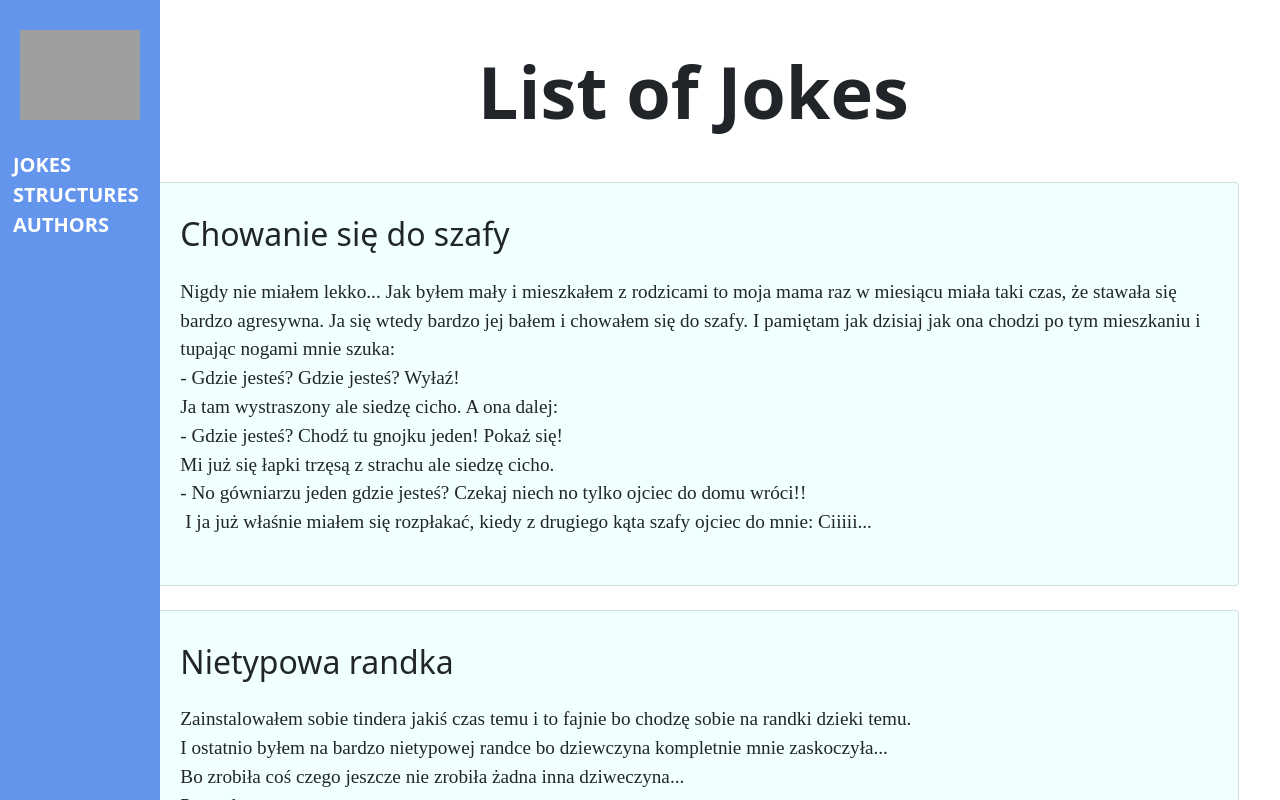
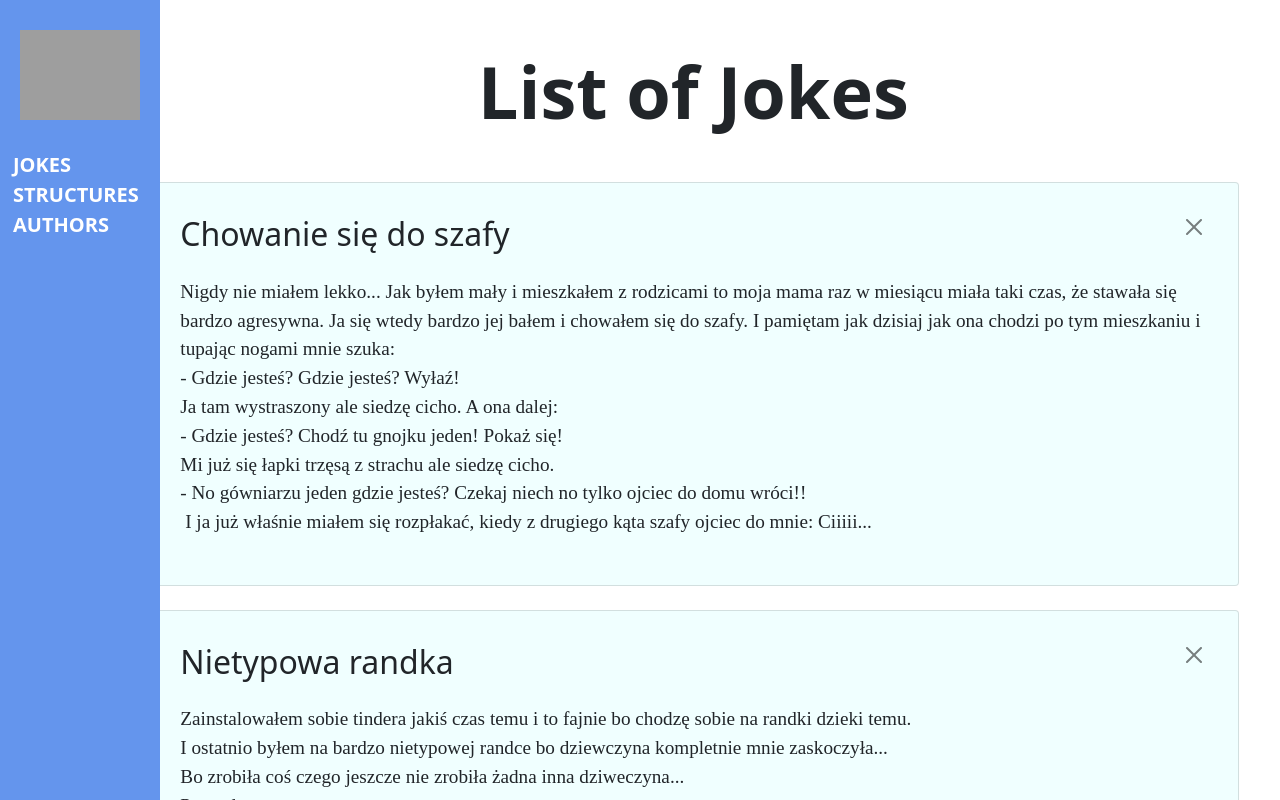
Before and after one commit to rpawluczuk/React-Joke-Factory, a React (Create React App) app: page / in a window 1280 px wide. Shown: the top 800 px of the page. Built offline with nearby package versions, Linux system fonts and the light colour scheme; grey boxes are pictures that could not be loaded.

Commit message:
Joke deletion option added

```diff
--- a/package.json
+++ b/package.json
@@ -10,6 +10,7 @@
     "react": "^18.1.0",
     "react-bootstrap": "^2.4.0",
     "react-dom": "^18.1.0",
+    "react-icons": "^4.3.1",
     "react-scripts": "^2.1.3",
     "web-vitals": "^2.1.4"
   },
--- a/src/App.js
+++ b/src/App.js
@@ -1,12 +1,9 @@
-import React, {useState} from "react";
+import React from "react";
 import "./App.css"
 import Sidebar from "./components/sidebar/Sidebar";
 import JokeMainView from "./components/jokemainview/JokeMainView";
-import JokeData from "./components/jokemainview/data/JokeData";
 
 function App() {
-
-  const [jokeList, setJokeList] = useState(JokeData)
 
   return (
         <div className="d-flex flex-row">
@@ -14,7 +11,7 @@ function App() {
             <Sidebar/>
           </div>
           <div className="col container">
-            <JokeMainView jokeList={jokeList}/>
+            <JokeMainView/>
           </div>
         </div>
   );
--- a/src/components/jokemainview/JokeMainView.js
+++ b/src/components/jokemainview/JokeMainView.js
@@ -1,10 +1,23 @@
 import React, {useState} from 'react';
 import SingleJoke from "./singlejoke/SingleJoke";
+import JokeData from "./data/JokeData";
 
-const JokeMainView = ({jokeList}) => {
+const JokeMainView = () => {
+
+  const [jokeList, setJokeList] = useState(JokeData)
+
+  const deleteJoke = (id) => {
+    if(window.confirm('Are you sure you want to delete?')) {
+      setJokeList(jokeList.filter((joke) => joke.id !== id))
+    }
+  }
 
   if (!jokeList || jokeList.length === 0) {
-    return <p>No Jokes</p>
+    return (
+        <div className='container'>
+          <p className="text-center display-6 m-5 fw-bolder" style={{ color: 'red'}}>No Jokes</p>
+        </div>
+    )
   }
 
   return (
@@ -12,9 +25,11 @@ const JokeMainView = ({jokeList}) => {
         <h1 className="text-center display-2 text-dark m-5 fw-bolder">List of
           Jokes</h1>
         {jokeList.map((joke, index) => (
-            <div className="card p-3 mb-4" style={{background: "azure"}}>
-              <SingleJoke key={joke.id} joke={joke}/>
-            </div>
+            <SingleJoke
+                key={joke.id}
+                joke={joke}
+                handleDelete={(id) => deleteJoke(id)}
+            />
         ))}
       </div>
   )
--- a/src/components/jokemainview/singlejoke/SingleJoke.js
+++ b/src/components/jokemainview/singlejoke/SingleJoke.js
@@ -1,13 +1,20 @@
 import React from 'react';
 
-const SingleJoke = ({joke}) => {
+const SingleJoke = ({joke, handleDelete }) => {
 
   return (
-      <div className='card-body'>
-        <div className='d-flex flex-row justify-content-between'>
-          <h2 className='card-title mb-4'> {joke.title} </h2>
+      <div className="card p-3 mb-4" style={{background: "azure"}}>
+        <div className='card-body'>
+          <div className='d-flex flex-row justify-content-between'>
+            <h2 className='card-title mb-4'> {joke.title} </h2>
+            <button className='btn-close' onClick={() => handleDelete(joke.id)}/>
+          </div>
+          <pre style={{
+            whiteSpace: 'pre-wrap',
+            fontSize: 'larger',
+            fontFamily: 'serif'
+          }}>{joke.content}</pre>
         </div>
-        <pre style={{whiteSpace: 'pre-wrap', fontSize: 'larger', fontFamily: 'serif'}}>{joke.content}</pre>
       </div>
   )
 }
```
Also changed, not shown: 1 other file (tests, documents, lock files or other folders).
